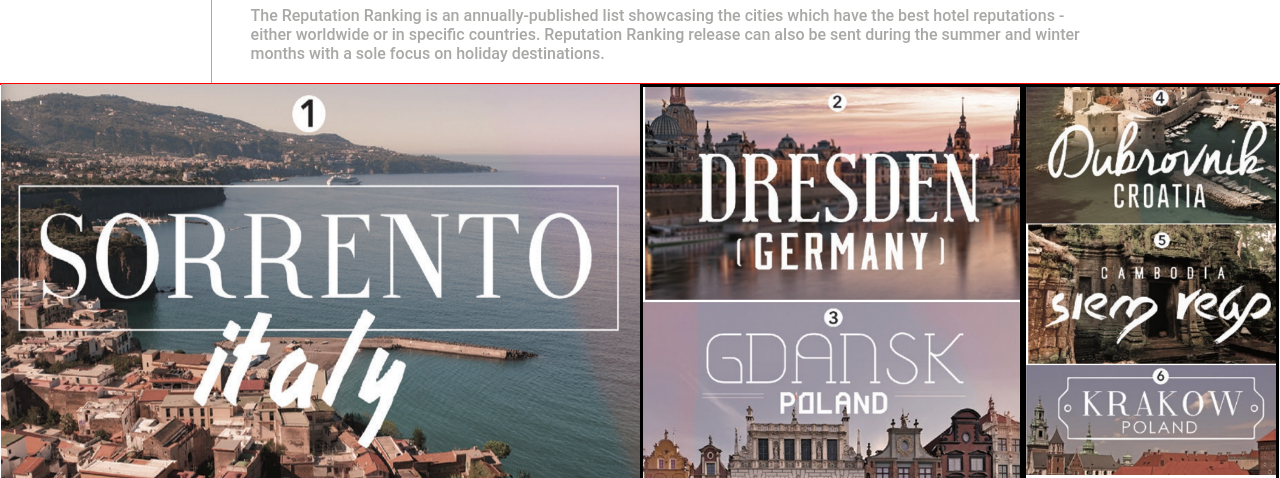
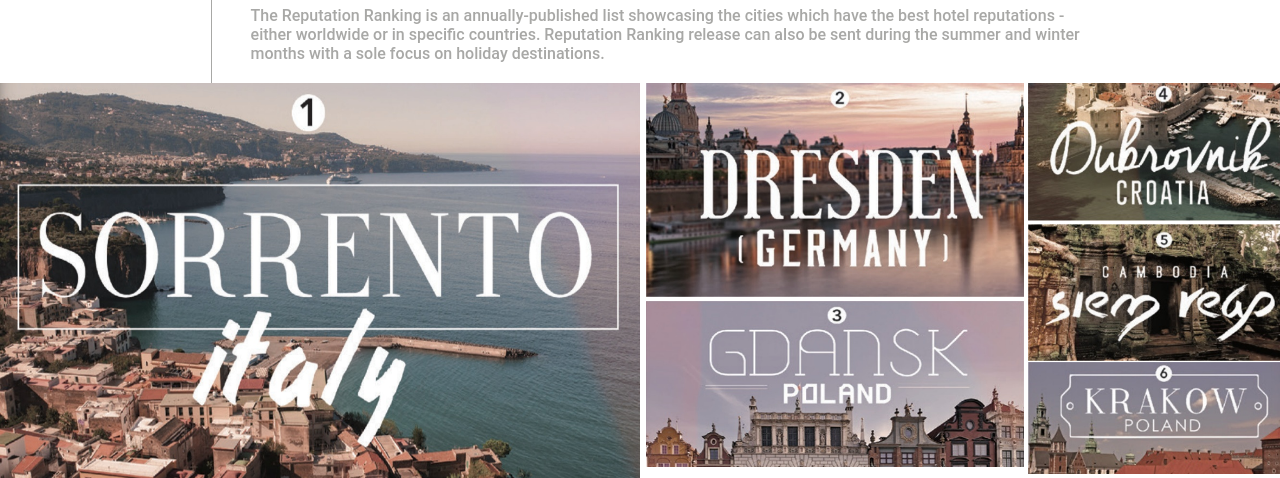
Before and after one commit to Johnviktur19/ReplicatePro.github.io, a plain HTML site: page index.html in a window 1280 px wide. Shown: the part 130-608 px from the top of the page. Drawn offline with Linux system fonts and the light colour scheme.

Commit message:
add responsiveness for desktop

```diff
--- a/css/style.css
+++ b/css/style.css
@@ -58,7 +58,7 @@ img {
 	padding-left: 12%;
 	padding-right: 12%;
 	margin-right: 10%;
-	margin-bottom: 10%;
+	margin-bottom: 0%;
 	margin-top: -8%;
 	padding-top: 10%;
 	z-index: -1;
@@ -225,14 +225,13 @@ img {
 		left: 16.5%;
 		padding-left: 3.5%;
 		padding-right: 22%;
-		padding-top: 2%;
+		padding-top: 30%;
 		margin-right: 17%;
 		margin-top: 0;
 	}
 
 	.images {
 		width: 100%;
-		border: 1px solid red;
 		}
 
 	.laptop-size {
@@ -253,7 +252,6 @@ img {
 		float: left;
 		width: 30%;
 		height: 400px;
-		border: solid;
 		display: flex;
 		flex-direction: column;
 	}
@@ -262,7 +260,6 @@ img {
 		float: left;
 		width: 20%;
 		height: 400px;
-		border: solid;
 		display: flex;
 		flex-direction: column;
 	}
@@ -270,22 +267,36 @@ img {
 	.img-2 {
 		float: left;
 		width: 100%;
+		padding-left: 1.5%;
+		padding-bottom: 0.5%;
 	}
 
 	.img-3 {
 		float: left;
 		max-width: 100%;
+		max-height: 42%;
+		padding-left: 1.5%;
+		padding-top: 0.5%;
 	}
 
 	.img-4 {
 		width: 100%;
+		padding-left: 1.5%;
+		padding-bottom: 0.5%;
+		max-height: 35%;
 	}
 
 	.img-5 {
 		width: 100%;
+		padding-left: 1.5%;
+		padding-top: 0.5%;
+		padding-bottom: 0.5%;
+		max-height: 35%;
 	}
 
 	.img-6 {
-		max-width: 100%
+		max-width: 100%;
+		padding-left: 1.5%;
+		max-height: 30%;
 	}
 }
```
